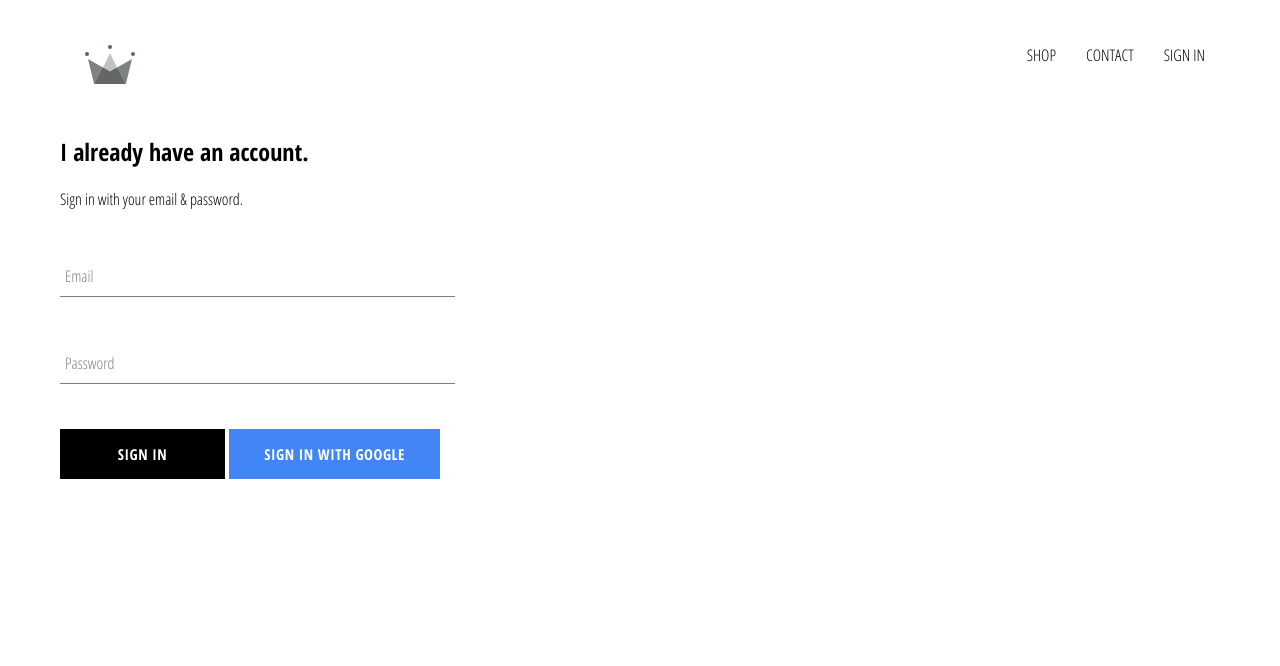
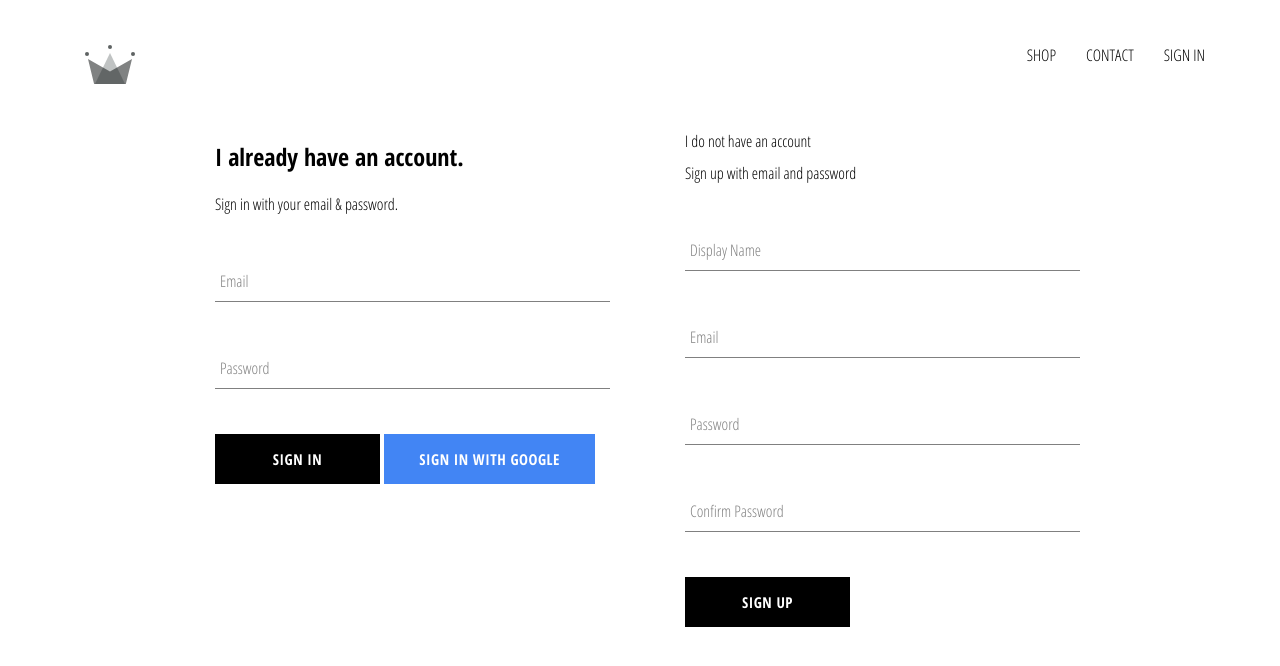
Before and after one commit to mihirjain97/ClothWebApp, a React (Create React App) app: page /signin in a window 1280 px wide. Shown: the top 666 px of the page. Built offline with nearby package versions, Linux system fonts and the light colour scheme; no server answers.

Commit message:
Implemented firebase utils, included ability to store authenticated users into our firestore database

```diff
--- a/src/App.js
+++ b/src/App.js
@@ -28,6 +28,7 @@
               ...snapShot.data(),
             },
           });
+          console.log(this.state);
         });
       }
       this.setState({ currentUser: userAuth });
--- /dev/null
+++ b/src/components/sign-up/sign-up.component.jsx
@@ -0,0 +1,93 @@
+import React, { Component } from "react";
+import "./sign-up.styles.scss";
+import { auth, createUserProfileDocument } from "../../firebase/firebase.utils";
+import FormInput from "../form-input/form-input.component";
+import CustomButton from "../custom-button/custom-button.component";
+
+class SignUp extends Component {
+  constructor(props) {
+    super(props);
+
+    this.state = {
+      displayName: "",
+      email: "",
+      password: "",
+      confirmPassword: "",
+    };
+  }
+  handleChange = (e) => {
+    const { name, value } = e.target;
+    this.setState({ [name]: value });
+  };
+
+  handleSubmit = async (event) => {
+    event.preventDefault();
+
+    const { displayName, email, password, confirmPassword } = this.state;
+    if (password !== confirmPassword) {
+      alert("Passwords don't match");
+      return;
+    }
+
+    try {
+      const { user } = await auth.createUserWithEmailAndPassword(
+        email,
+        password
+      );
+      createUserProfileDocument(user, { displayName });
+      this.setState({
+        displayName: "",
+        email: "",
+        password: "",
+        confirmPassword: "",
+      });
+    } catch (error) {
+      console.log(error);
+    }
+  };
+  render() {
+    return (
+      <div className="sign-up">
+        <div className="title">I do not have an account</div>
+        <span>Sign up with email and password</span>
+        <form onSubmit={this.handleSubmit} className="sign-up-form">
+          <FormInput
+            type="text"
+            name="displayName"
+            value={this.state.displayName}
+            onChange={this.handleChange}
+            label="Display Name"
+            required
+          />
+          <FormInput
+            type="email"
+            name="email"
+            value={this.state.email}
+            onChange={this.handleChange}
+            label="Email"
+            required
+          />
+          <FormInput
+            type="password"
+            name="password"
+            value={this.state.password}
+            onChange={this.handleChange}
+            label="Password"
+            required
+          />
+          <FormInput
+            type="password"
+            name="confirmPassword"
+            value={this.state.confirmPassword}
+            onChange={this.handleChange}
+            label="Confirm Password"
+            required
+          />
+          <CustomButton type="submit">Sign Up</CustomButton>
+        </form>
+      </div>
+    );
+  }
+}
+
+export default SignUp;
--- /dev/null
+++ b/src/components/sign-up/sign-up.styles.scss
@@ -0,0 +1,9 @@
+.sign-up {
+    display: flex;
+    flex-direction: column;
+    width: 380px;
+
+    .title {
+        margin: 10px 0;
+    }
+}
--- a/src/pages/sign_in-sign_out/sign_in-sign_up.component.jsx
+++ b/src/pages/sign_in-sign_out/sign_in-sign_up.component.jsx
@@ -1,10 +1,12 @@
 import React from "react";
 import "./sign_in-sign_up.styles.scss";
 import SignIn from "../../components/sign-in/sign-in.component";
+import SignUp from "../../components/sign-up/sign-up.component";
 
 const SignInAndSignUpPage = () => (
   <div className="sign-in-and-sign-up">
     <SignIn />
+    <SignUp />
   </div>
 );
 
--- a/src/pages/sign_in-sign_out/sign_in-sign_up.styles.scss
+++ b/src/pages/sign_in-sign_out/sign_in-sign_up.styles.scss
@@ -0,0 +1,6 @@
+.sign-in-and-sign-up {
+    width: 850px;
+    display: flex;
+    justify-content: space-between;
+    margin: 30px auto;
+}
```
